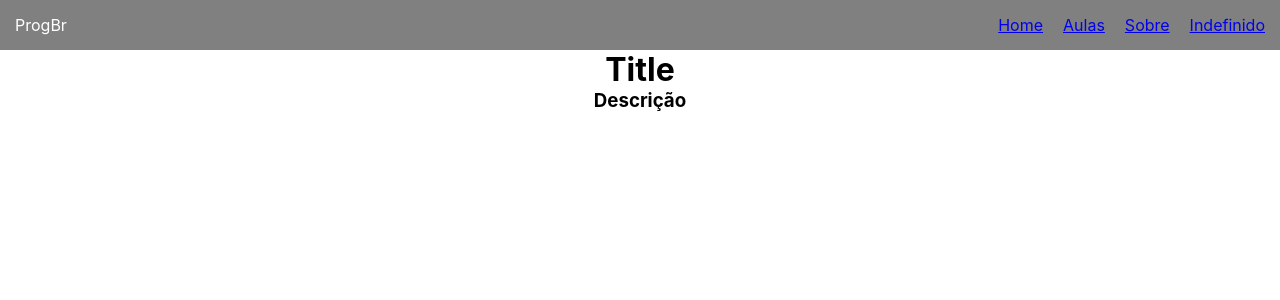
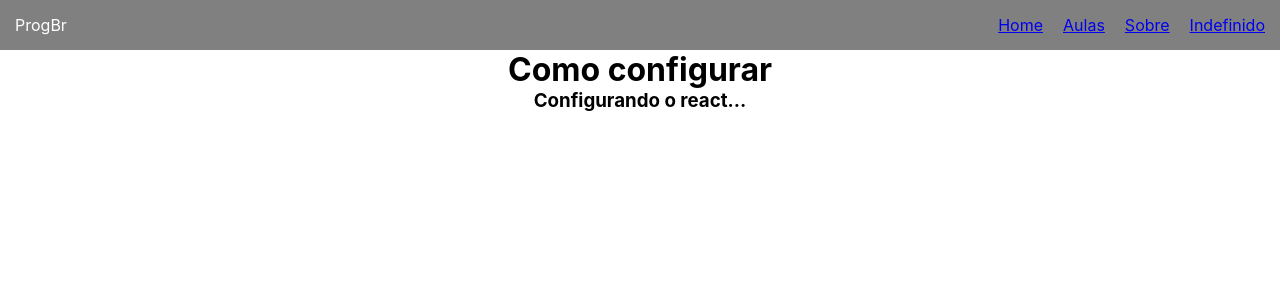
Before and after one commit to lucasmetron/mod38ReactRouter, a React (Create React App) app: page /aulas/1 in a window 1280 px wide. Shown: the top 300 px of the page. Built offline with nearby package versions, Linux system fonts and the light colour scheme.

Commit message:
pegando params

```diff
--- a/src/Data.js
+++ b/src/Data.js
@@ -1,6 +1,6 @@
 
 export let data = [
-    { id: 0, title: 'Aula inicial' },
-    { id: 1, title: 'Como configurar' },
-    { id: 2, title: 'Hello World' }
+    { id: 0, title: 'Aula inicial', desc: "Primeira aula do curso..." },
+    { id: 1, title: 'Como configurar', desc: "Configurando o react..." },
+    { id: 2, title: 'Hello World', desc: "Primeiramente iremos fazer o ...." }
 ]
--- a/src/components/Aula.js
+++ b/src/components/Aula.js
@@ -1,11 +1,28 @@
-import React from 'react';
+import React, { useEffect } from 'react';
+import { useLocation, useParams, useRouteMatch } from 'react-router-dom';
+import { data } from '../Data';
 
 function Aula() {
 
+    const match = useRouteMatch();
+    const id = parseInt(match.params.id); //pegando o id pela hooks useRouteMAtch()
+
+    const location = useLocation(); //também é possivel pegar a url por este hooks
+
+    const params = useParams() //Mais utilizado pq ele ja traz o parametro direto
+
+
+    useEffect(() => {
+        console.log(match);
+        console.log(location);
+        console.log(params)
+    })
+
+
     return (
         <div className='center'>
-            <h1>Title</h1>
-            <h3>Descrição</h3>
+            <h1>{data[params.id].title}</h1>
+            <h3>{data[params.id].desc}</h3>
         </div>
 
     );
```
